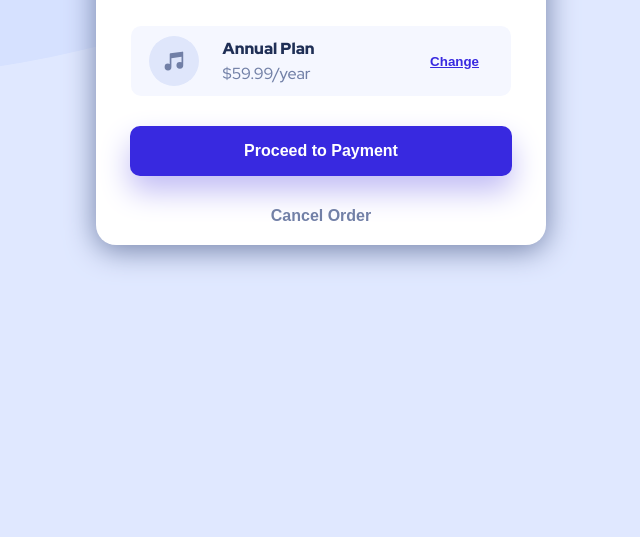
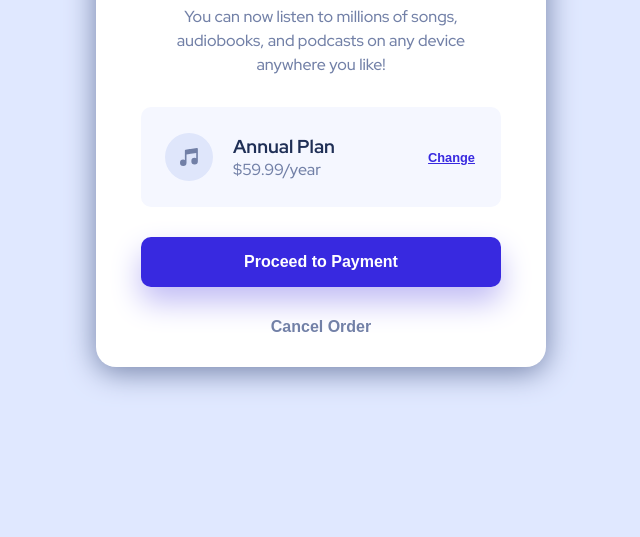
Before and after one commit to airpoland/Order-Summary-FEM-challenge, a plain HTML site: page index.html in a window 1280 px wide. Shown: the part 481-1018 px from the top of the page, without its empty margins (319-959 px from the left). Before the commit the page ends 816 px from the top, so only its background shows below. Drawn offline with Linux system fonts and the light colour scheme.

Commit message:
final version

```diff
--- a/index.html
+++ b/index.html
@@ -11,46 +11,30 @@
 
 </head>
 
-<body id="bd">
+<body class="background-wave">
 
-
-  <div class="background-wave"></div>
-
-  <div role="main" class="page-setup">
-
-    <div class="page-setup-header"></div>
-
-    <div class="container">
+  <main class="container">
+    <div class="center-card">
       <div class="music-dude"></div>
-
       <h1 class="header">Order Summary</h1>
-
-      <p class="order-info"> You can now listen to millions of songs, audiobooks, and podcasts on any
-        device anywhere you like!</p>
-
+      <p class="order-info">
+        You can now listen to millions of songs, audiobooks, and podcasts on any
+        device anywhere you like!
+      </p>
       <div class="pmt-info-wrapper">
-        <div class="wrapper-music-icon">
-          <div class="music-icon"></div>
+        <img src="./images/icon-music.svg" class="music-icon"></img>
+        <div class="plan-text">
+          <h3 class="line1"> Annual Plan </h3>
+          <p class="line2"> $59.99/year </p>
         </div>
-        <div class="nested">
-          <div class="line1"> Annual Plan </div>
-          <div class="line2"> $59.99/year </div>
-        </div>
-        <div class="align-change">
         <button class="btn-pmt-info-change">Change</button>
       </div>
+      <button class="btn btn-proceed-to-payment">Proceed to Payment</button>
+      <button class="btn btn-cancle-order">Cancel Order</button>
     </div>
-      <div class="btn-div">
-        <button class="btn-proceed-to-payment">Proceed to Payment</button>
-      </div>
-      <div class="btn-div">
-        <button class="btn-cancle-order">Cancel Order</button>
-      </div>
-
-    </div>
+  </main>
 
   <div class="page-setup-footer"></div>
-  </div>
 
 </body>
 
--- a/styles/styles.css
+++ b/styles/styles.css
@@ -8,50 +8,33 @@
     --darkblue: hsl(223, 47%, 23%);
 }
 
-html{
+*{box-sizing: border-box;}
+
+html, body{
     margin: 0;
     padding: 0;
     font-family: 'Red Hat Display', sans-serif;
 }
 
-#bd{
-    background-color: var(--paleblue);
-}
-
-
 .background-wave{
-    background: url("../images/pattern-background-mobile.svg") no-repeat center/cover;
-    position: absolute;
-    top: 0;
-    left: 0;
-    right: 0;
-    bottom: 0;
-    height: 400px;
-    width: 100%;
-    z-index: -10;
-}
-
-.page-setup{
-    display: grid;
-    grid-template-rows: 0.5fr 20fr 0.5fr;
-    justify-items: center;
-    align-items: center;
-    height: 100vh;
+    background: url("../images/pattern-background-mobile.svg") no-repeat top / 100%, var(--paleblue);
+    background-origin: content-box;
 }
 
 .container{
+    display: grid;
+    grid-template-rows: 0.3fr 6fr 0.3fr;
+    grid-template-columns: 0.3fr 8fr 0.3fr;
+}
 
-    margin: 20px;
+.center-card{
+    grid-row: 2 / 3;
+    grid-column: 2 / 3;
+    background-color: white;
     border-radius: 20px 20px 20px 20px;
-    background-color: white;
-    max-width: 450px;
     box-shadow: 0px 5px 30px var(--desaturatedblue);
 }
 
-.page-setup-footer{
-    height: 20px;
-    width: 20px;
-}
 
 .music-dude{
     background: url("../images/illustration-hero.svg") no-repeat center/cover;
@@ -79,77 +62,70 @@ html{
 .pmt-info-wrapper{
     display: grid;
     grid-template-columns: 1fr 2fr 2fr;
-    grid-gap: 1em;
-    align-content: center;
-    justify-content: center;
-    padding: 10px 10px;
+    grid-template-rows: 50px 50px;
     width: 80%;
-
     margin: auto;
     margin-top: 30px;
     background-color: var(--verypaleblue);
     border-radius: 10px 10px 10px 10px;
-}
-
-.wrapper-music-icon{
+    justify-items: center;
     align-items: center;
-    justify-items: center;
-    align-content: center;
-    justify-content: center;
 }
 
 .music-icon{
-    background: url("../images/icon-music.svg") no-repeat center/cover;
-    width: 50px;
-    height: 50px;
-/* jak pchnac ta ikonke z nutka na srodek tego elementu w gridzie??? */
+    grid-row: 1 / 3;
+    justify-self: end;
 }
 
-.nested{
-    display: grid;
-    grid-template-rows: 1fr 1fr;
-    align-items: center;
+.plan-text{
+    grid-row: 1 / 3;
+    justify-self: start;
+    margin-left: 20px;
 }
 
 .line1{
+    margin-top: 10px;
+    margin-bottom: 0px;
     color: var(--darkblue);
-    font-weight: 900;
 }
-
 .line2{
+    margin-top: 0px;
+    margin-bottom: 10px;
     color: var(--desaturatedblue);
-}
-
-.align-change{
-    display: grid;
-    justify-content: flex-end;
-    padding-right: 1em;
 }
 
 
 .btn-pmt-info-change{
+    grid-row: 1/3;
+    justify-self: end;
+    margin-right: 20px;
     background-color: var(--verypaleblue);
     color: var(--brightblue);
     border: none;
     text-decoration: underline;
     font-weight: bold;
+    font-size: 0.8rem;
 }
 
 .btn-pmt-info-change:hover{
     color: hsl(245, 75%, 70%);
 }
 
+.btn{
+    border: none;
+    display: block;
+    font-size: 1rem;
+    margin: 30px auto;
+    width: 80%;
+}
+
 .btn-proceed-to-payment{
-    border: none;
     border-radius: 10px 10px 10px 10px;
     background-color: var(--brightblue);
-    width: 85%;
     color: white;
     font-weight: 700;
-    font-size: 1em;
+
     height: 50px;
-    margin: 30px auto;
-    display: block;
     box-shadow: 0px 15px 30px hsl(245, 75%, 85%);
 }
 
@@ -157,15 +133,12 @@ html{
     background-color: hsl(245, 75%, 70%);
 }
 
+
 .btn-cancle-order{
     background-color: transparent;
-    border: none;
     font-weight: 900;
-    font-size: 1em;
     color: var(--desaturatedblue);
-    display: block;
-    margin: auto;
-    padding-bottom: 20px;
+
 }
 
 .btn-cancle-order:hover{
@@ -175,9 +148,14 @@ html{
 
 @media (min-width: 768px) {
     .background-wave{
-        background: url("../images/pattern-background-desktop.svg") no-repeat center/cover;
-        /* background-position: 0  -100px; */
-        height: 70%;
-        z-index: -10;
+        background: url("../images/pattern-background-desktop.svg") no-repeat top / 100%, var(--paleblue);
+        background-origin: content-box;
     }
+
+    .container{
+        display: grid;
+        grid-template-rows: 2fr 8fr 2fr;
+        grid-template-columns: 2fr 450px 2fr;
+    }
+
 }
```
Lines whose indentation alone changed are shown as unchanged.
